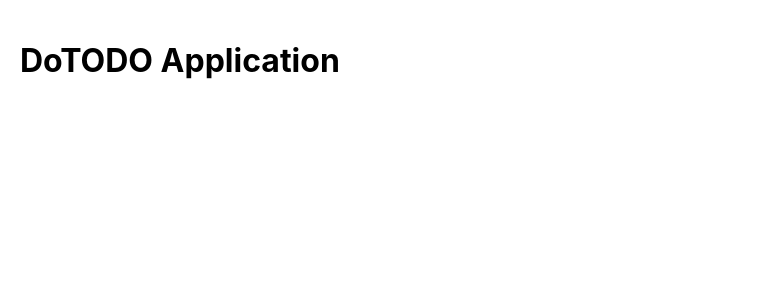
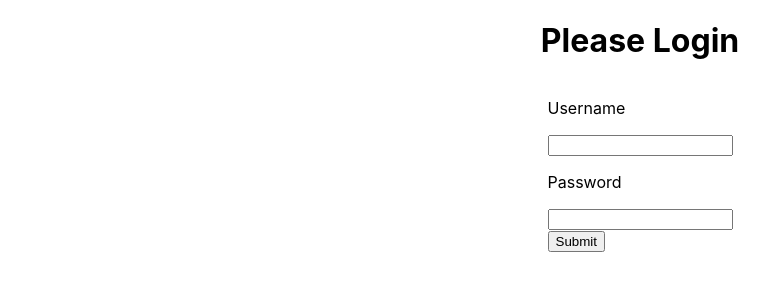
Before and after one commit to Vikas-Open-Source/DoTODO, a React (Create React App) app in the folder code/ui/: page / in a window 1280 px wide. Before the commit this address had no page. Shown: the top 300 px of the page, without its empty margins (0-779 px from the left). Built offline with nearby package versions, Linux system fonts and the light colour scheme.

Commit message:
Added login page

```diff
--- a/code/ui/package.json
+++ b/code/ui/package.json
@@ -8,6 +8,7 @@
     "@testing-library/user-event": "^13.5.0",
     "react": "^18.2.0",
     "react-dom": "^18.2.0",
+    "react-router-dom": "^6.3.0",
     "react-scripts": "5.0.1",
     "web-vitals": "^2.1.4"
   },
--- a/code/ui/src/components/App/App.js
+++ b/code/ui/src/components/App/App.js
@@ -1,15 +1,23 @@
 import './App.css';
 import '../Dashboard/Dashboard'
-import { BrowserRouter, Routes, Route} from 'react-router-dom'
+import { BrowserRouter, Routes, Route } from 'react-router-dom'
 import Dashboard from '../Dashboard/Dashboard';
+import React, { useState } from 'react';
+import Login from '../Login/Login'
 
 function App() {
+  const [token, setToken] = useState()
+
+  if(!token){
+    return <Login setToken={setToken}/>
+  }
+
   return (
     <div className='wrapper'>
       <h1>DoTODO Application</h1>
       <BrowserRouter>
         <Routes>
-          <Route exact path="/dashboard" element={<Dashboard />}/>
+          <Route exact path="/dashboard" element={<Dashboard />} />
         </Routes>
       </BrowserRouter>
     </div>
```
Also changed, not shown: 1 other file (tests, documents, lock files or other folders).
